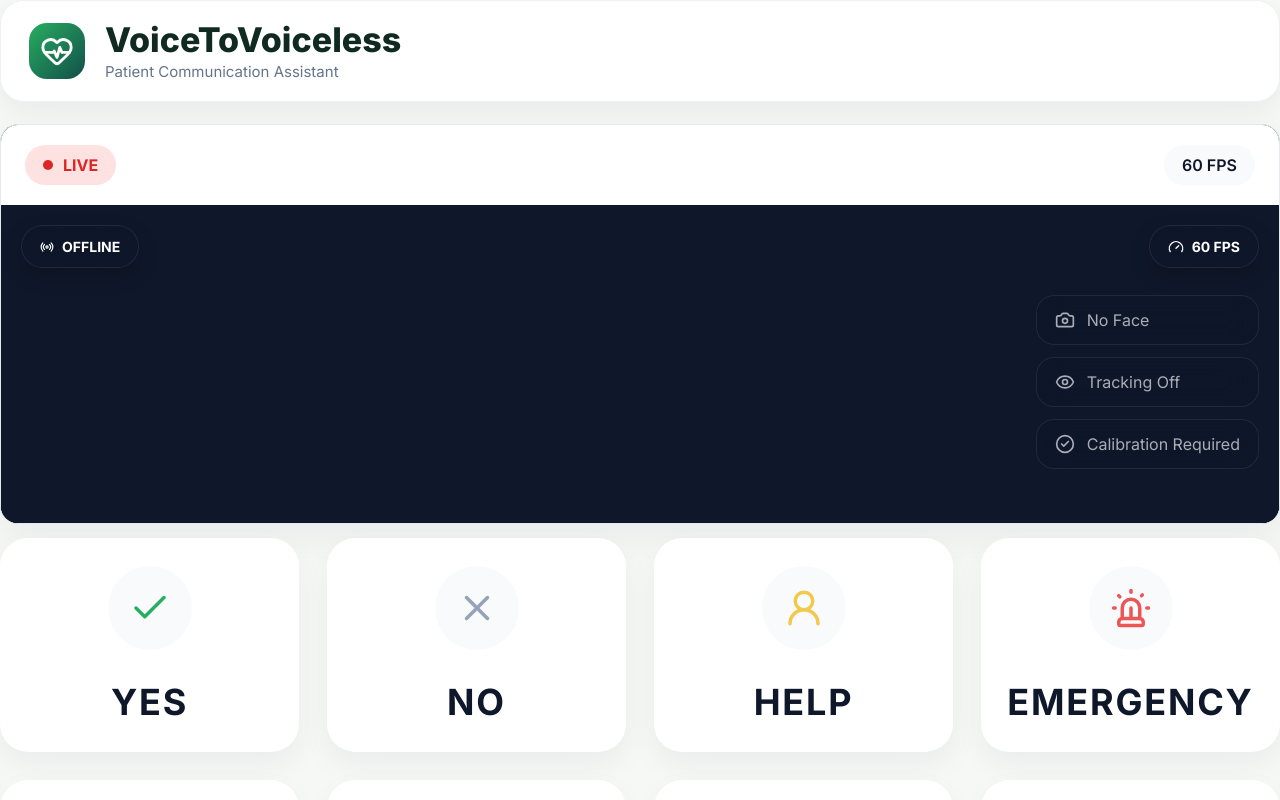
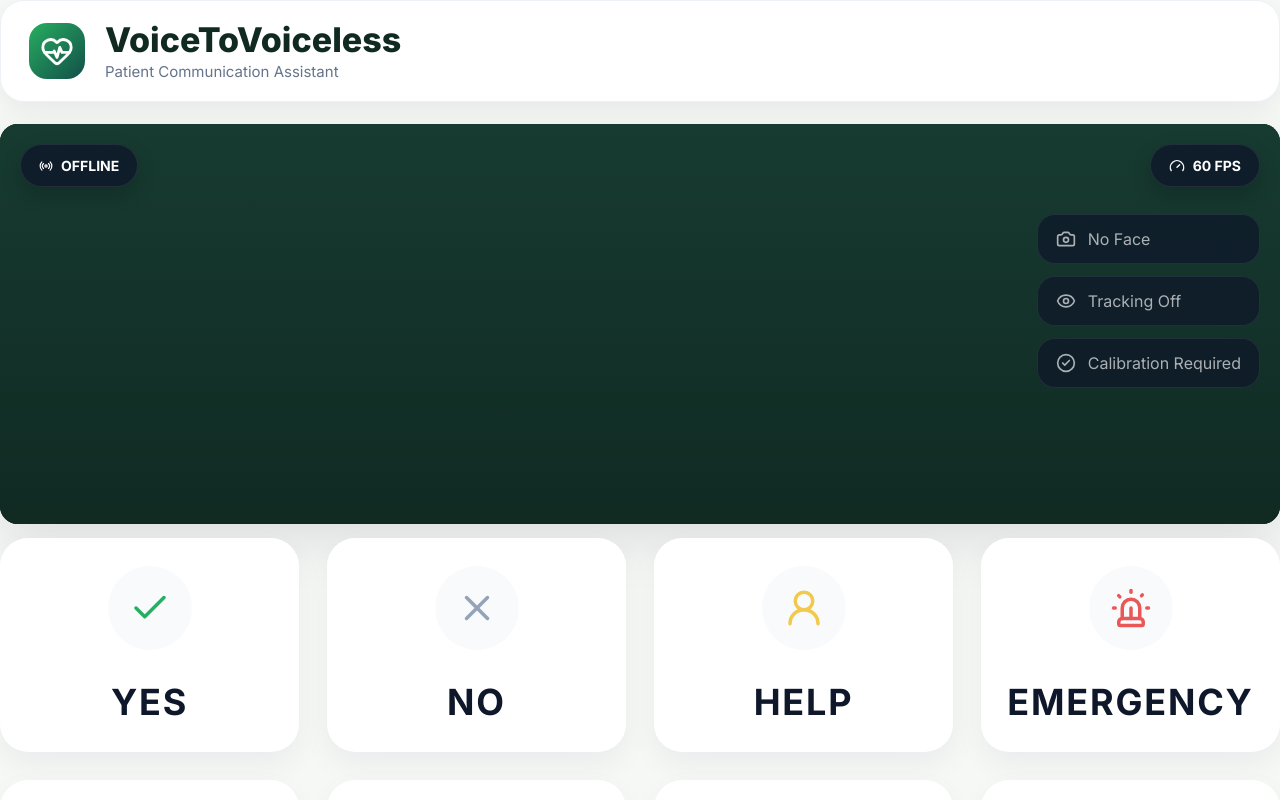
Before and after one commit to Voice-To-Voiceless/Voice-To-Voiceless, a React (Vite) app in the folder app/frontend/: page / in a window 1280 px wide. Shown: the top 800 px of the page. Built offline with nearby package versions, Linux system fonts and the light colour scheme.

Commit message:
Simplify camera panel and move interface elements into overlay

```diff
--- a/app/frontend/src/components/camera/CameraPanel/CameraPanel.css
+++ b/app/frontend/src/components/camera/CameraPanel/CameraPanel.css
@@ -1,109 +1,17 @@
 .camera-panel{
 
-    background:#FFFFFF;
+    position:relative;
 
-    border-radius:28px;
+    width:100%;
+
+    min-height:560px;
+
+    border-radius:32px;
 
     overflow:hidden;
 
+    background:#173B31;
+
     box-shadow:
-        0 12px 40px rgba(15,23,42,.06);
-
-    border:1px solid #E2E8F0;
+        0 20px 50px rgba(15,23,42,.10);
 }
-
-.camera-panel__header{
-
-    display:flex;
-
-    justify-content:space-between;
-
-    align-items:center;
-
-    padding:20px 24px;
-
-    background:#FFFFFF;
-}
-
-.camera-panel__live{
-
-    display:flex;
-
-    align-items:center;
-
-    gap:10px;
-
-    padding:10px 18px;
-
-    border-radius:999px;
-
-    background:#FEE2E2;
-
-    color:#DC2626;
-
-    font-weight:700;
-}
-
-.camera-panel__live-dot{
-
-    width:10px;
-
-    height:10px;
-
-    border-radius:50%;
-
-    background:#DC2626;
-}
-
-.camera-panel__fps{
-
-    padding:10px 18px;
-
-    border-radius:999px;
-
-    background:#F8FAFC;
-
-    font-weight:600;
-}
-
-.camera-panel__content{
-
-    aspect-ratio:16/9;
-
-    position:relative;
-
-    background:#163B30;
-}
-
-.camera-panel__footer{
-
-    display:flex;
-
-    justify-content:space-between;
-
-    align-items:center;
-
-    padding:24px;
-}
-
-.camera-panel__fullscreen{
-
-    width:52px;
-
-    height:52px;
-
-    border:none;
-
-    border-radius:16px;
-
-    background:#F8FAFC;
-
-    cursor:pointer;
-
-    transition:.25s;
-}
-
-.camera-panel__fullscreen:hover{
-
-    background:#EEF2F7;
-}
--- a/app/frontend/src/components/camera/CameraPanel/CameraPanel.tsx
+++ b/app/frontend/src/components/camera/CameraPanel/CameraPanel.tsx
@@ -1,57 +1,14 @@
 import "./CameraPanel.css";
+
 import type { CameraPanelProps } from "./CameraPanel.types";
 
 export default function CameraPanel({
-    isLive,
-    fps,
     children,
 }: CameraPanelProps) {
     return (
         <section className="camera-panel">
 
-    <header className="camera-panel__header">
-
-        <div className="camera-panel__live">
-
-            <span className="camera-panel__live-dot" />
-
-            LIVE
-
-        </div>
-
-        <div className="camera-panel__fps">
-
-            60 FPS
-
-        </div>
-
-    </header>
-
-    <div className="camera-panel__content">
-
-        {children}
-
-    </div>
-
-    <footer className="camera-panel__footer">
-
-        <div>
-
-            <h3>Eye Tracking Active</h3>
-
-            <p>
-                Look at an option to communicate.
-            </p>
-
-        </div>
-
-        <button className="camera-panel__fullscreen">
-
-            ⛶
-
-        </button>
-
-    </footer>
+            {children}
 
         </section>
     );
--- a/app/frontend/src/components/camera/CameraPreview/CameraPreview.css
+++ b/app/frontend/src/components/camera/CameraPreview/CameraPreview.css
@@ -1,22 +1,50 @@
-.camera-preview {
-    position: relative;
+.camera-preview{
 
-    width: 100%;
-    height: 100%;
+    position:relative;
 
-    overflow: hidden;
+    width:100%;
 
-    background: #0F172A;
+    height:100%;
 
-    display: flex;
-    justify-content: center;
-    align-items: center;
+    background:
+        linear-gradient(
+            180deg,
+            #173B31,
+            #102A22
+        );
+
+    display:flex;
+
+    justify-content:center;
+
+    align-items:center;
+
+    overflow:hidden;
 }
 
-.camera-preview video {
+.camera-preview__placeholder{
 
-    width: 100%;
-    height: 100%;
+    display:flex;
 
-    object-fit: cover;
+    flex-direction:column;
+
+    align-items:center;
+
+    gap:18px;
+
+    color:white;
+
+    opacity:.9;
 }
+
+.camera-preview__placeholder h2{
+
+    font-size:28px;
+
+    margin:0;
+}
+
+.camera-preview__placeholder p{
+
+    color:rgba(255,255,255,.75);
+}
--- a/app/frontend/src/components/camera/CameraPreview/CameraPreview.tsx
+++ b/app/frontend/src/components/camera/CameraPreview/CameraPreview.tsx
@@ -1,5 +1,6 @@
 import "./CameraPreview.css";
 
+import { Camera } from "lucide-react";
 import type { CameraPreviewProps } from "./CameraPreview.types";
 
 export default function CameraPreview({
@@ -8,7 +9,17 @@ export default function CameraPreview({
     return (
         <div className="camera-preview">
 
-            {children}
+            {children || (
+                <div className="camera-preview__placeholder">
+                    <Camera size={60} />
+
+                    <h2>Waiting for camera</h2>
+
+                    <p>
+                        Start Eye Tracking to begin.
+                    </p>
+                </div>
+            )}
 
         </div>
     );
```
